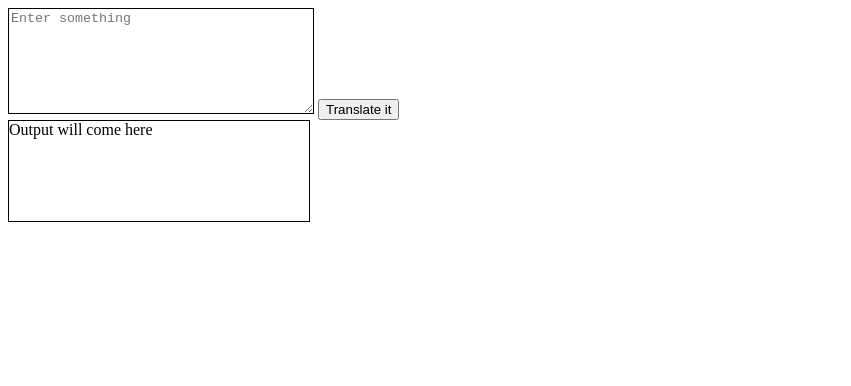
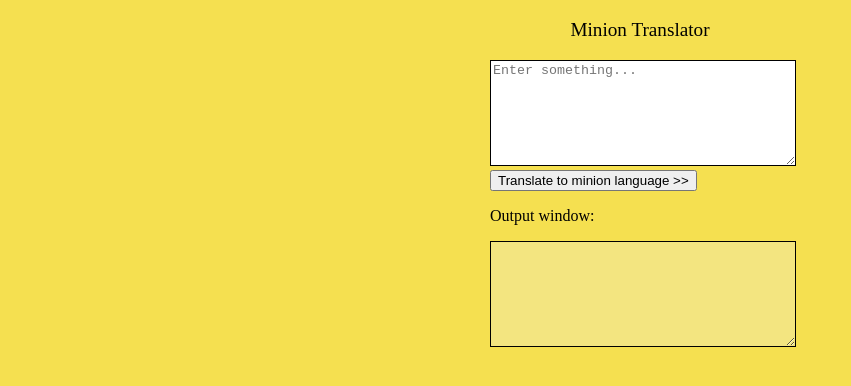
Before and after one commit to KNeeraj038/Banana-speak, a plain HTML site: page index.html in a window 1280 px wide. Shown: the whole page, without its empty margins (0-851 px from the left). Drawn offline with Linux system fonts and the light colour scheme.

Commit message:
done CSS work
Done CSS work

```diff
--- a/index.html
+++ b/index.html
@@ -9,13 +9,19 @@
 
 </head>
 <body>
+    <header class="header-main">
+        <p>Minion Translator</p>
+    </header>
+    <div class="container container-center">
+        <textarea id="txtInput" placeholder="Enter something..."></textarea>
+    </div>
 
-    <textarea id="txtInput" placeholder="Enter something"></textarea>
-
-    <button id="btnTranslate">Translate it</button>
-
-    <div id="txtOutput">
-        Output will come here
+    <div class="container container-center">
+    <button id="btnTranslate">Translate to minion language >> </button>
+    </div>
+    <div class="container container-center">
+        <p>Output window: </p>
+        <textarea id="txtOutput" disabled></textarea>
     </div>
     <script src='app.js'></script>
 </body>
--- a/styles.css
+++ b/styles.css
@@ -1,6 +1,16 @@
+body{
+    background-color:#f5e050;
+}
+
+.header-main{
+    text-align: center;
+    font-size: larger;
+
+}
 #txtOutput{
     width: 300px;
     height: 100px;
+    /* margin-top: 1rem; */
     border: .1rem solid black;
 }
 
@@ -8,5 +18,18 @@
     width: 300px;
     height: 100px;
     /* padding:  */
+    margin-bottom: 1rem;
+    margin:auto;
     border: 0.1rem solid black;
 }
+
+#btnTranslate{
+    align-content: center;
+}
+
+.container{
+    /* background-color: yellow; */
+    align-content: center;
+    margin: auto;
+    width: 300px;
+}
```
